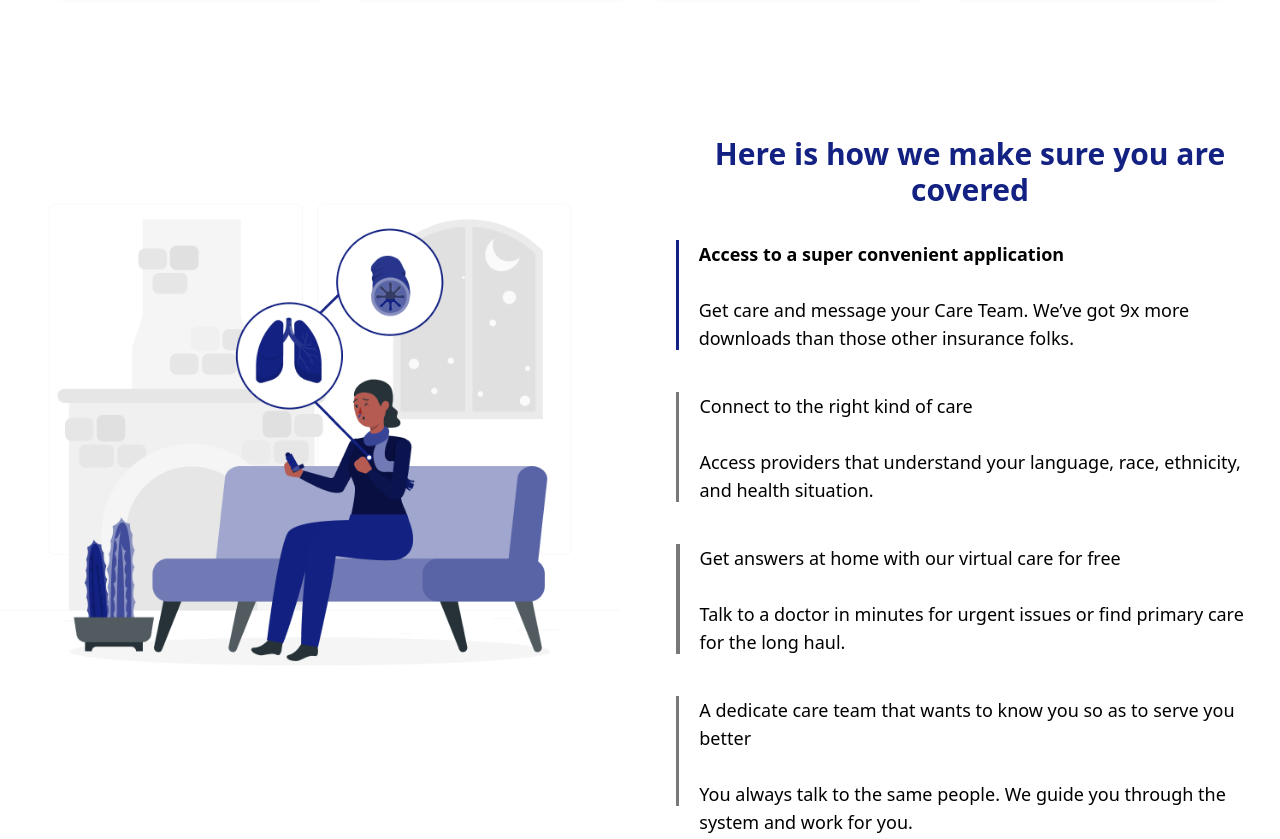
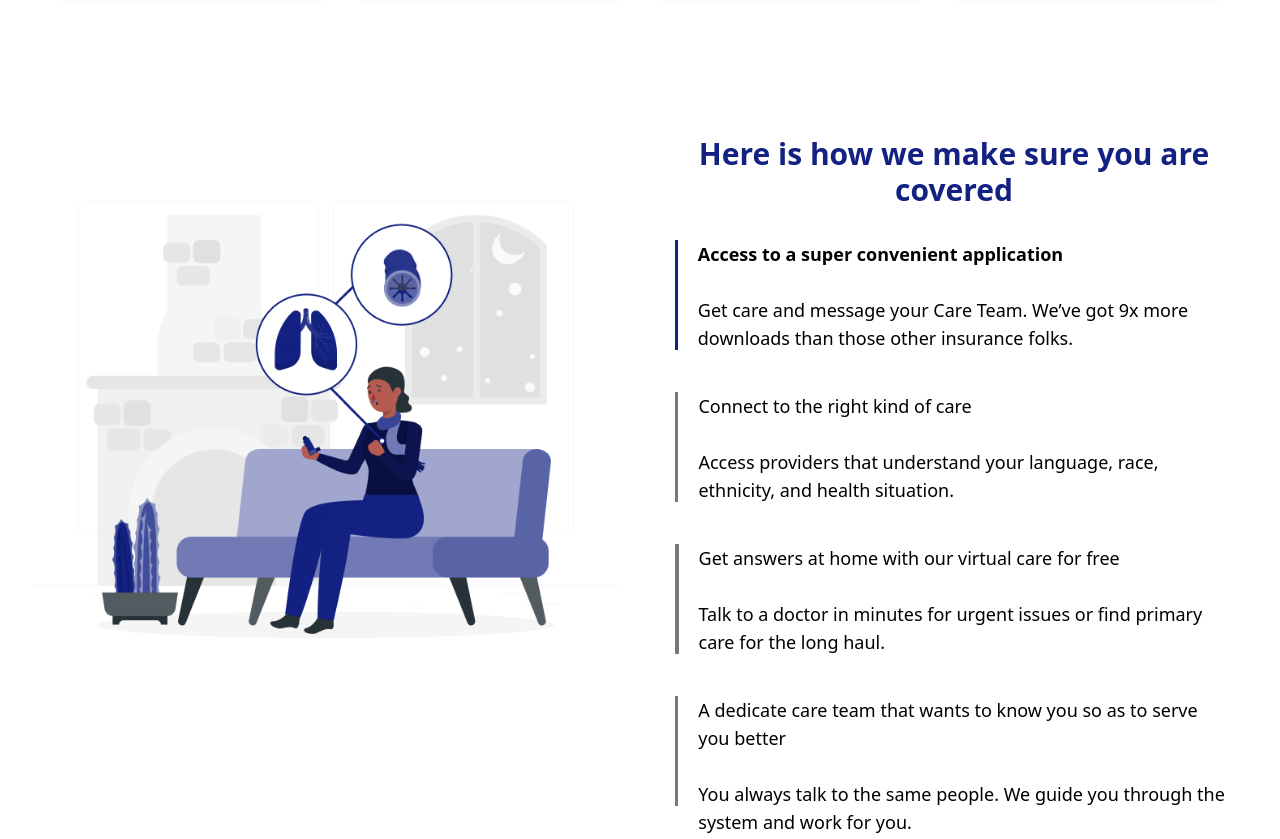
Before and after one commit to Ginohmk/Servo-Life, a website built with Vite: page index.html in a window 1280 px wide. Shown: the part 1600-2439 px from the top of the page. Built offline with nearby package versions, Linux system fonts and the light colour scheme; files whose address does not match are found by name; a web font is replaced by a local one.

Commit message:
fix: Margin issue on max width

```diff
--- a/index.html
+++ b/index.html
@@ -179,7 +179,7 @@
 
       <!-- How to be covered -->
 
-      <section class="grid grid-cols-grid_sizer gap-10">
+      <section class="grid grid-cols-grid_sizer gap-10 w-95% mx-auto">
         <img src="./src/asset//images/nurse.png" alt="covered picture" />
 
         <div class="flex flex-col gap-8">
```
